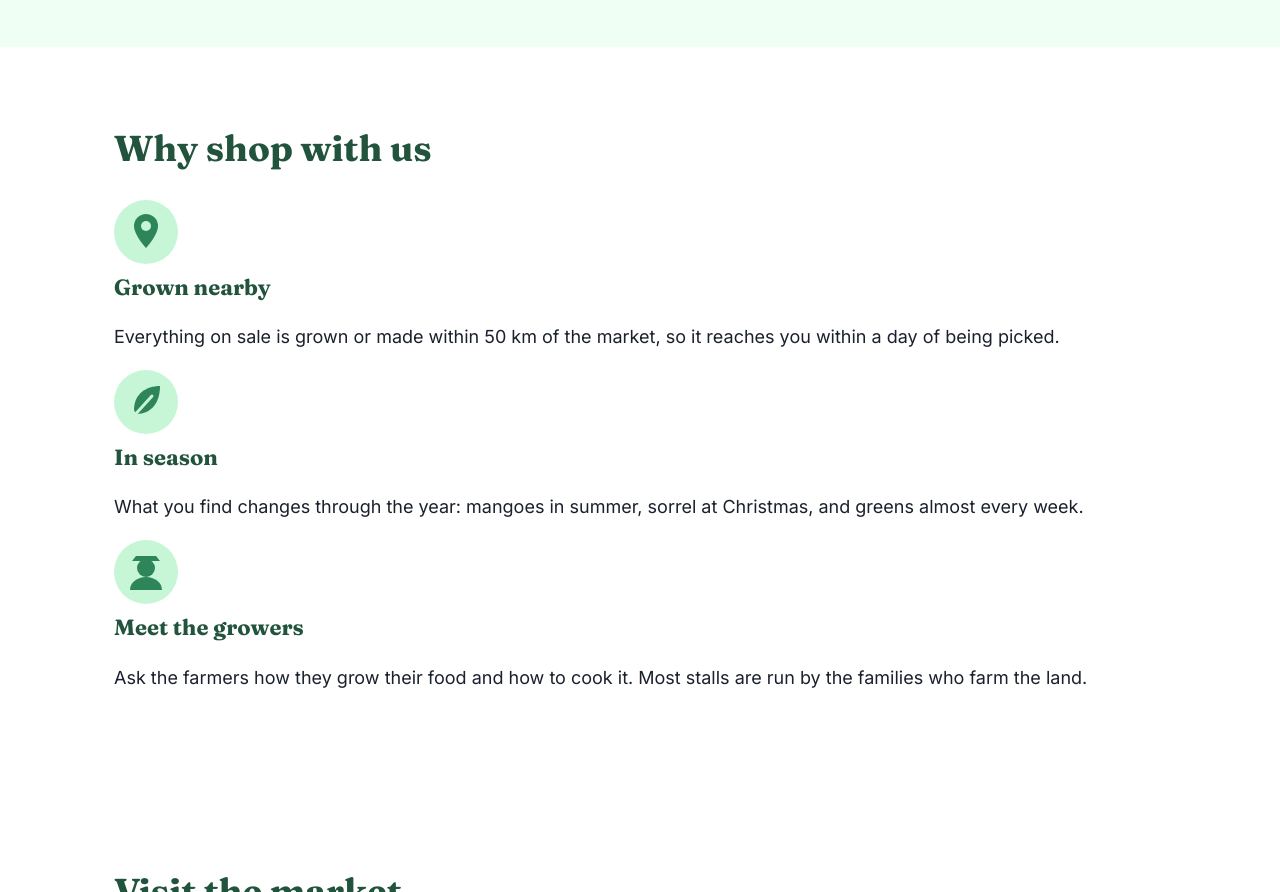
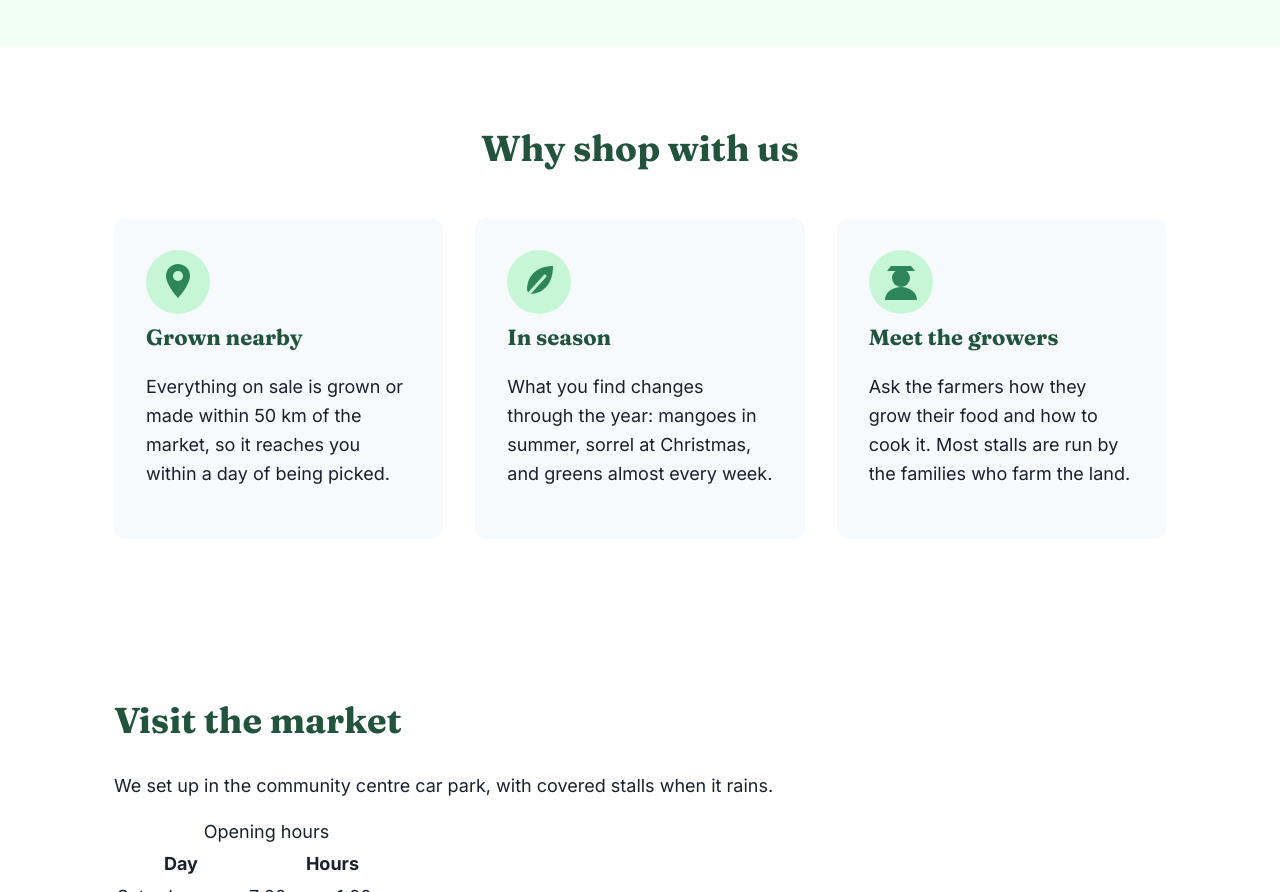
Before and after one commit to TrevornWil/comp2245-project1, a plain HTML site: page index.html in a window 1280 px wide. Shown: the part 580-1472 px from the top of the page. Drawn offline with Linux system fonts and the light colour scheme.

Commit message:
Style feature section
Add the centered section heading and three-column feature card layout.\n\nCo-authored-by: Copilot <223556219+Copilot@users.noreply.github.com>

```diff
--- a/styles.css
+++ b/styles.css
@@ -133,3 +133,20 @@ h3 {
 .hero-image {
   display: block;
 }
+
+.features h2 {
+  margin-bottom: 48px;
+  text-align: center;
+}
+
+.feature-list {
+  display: grid;
+  grid-template-columns: repeat(3, 1fr);
+  gap: 32px;
+}
+
+.feature {
+  padding: 32px;
+  border-radius: 12px;
+  background-color: #F7FAFC;
+}
```
